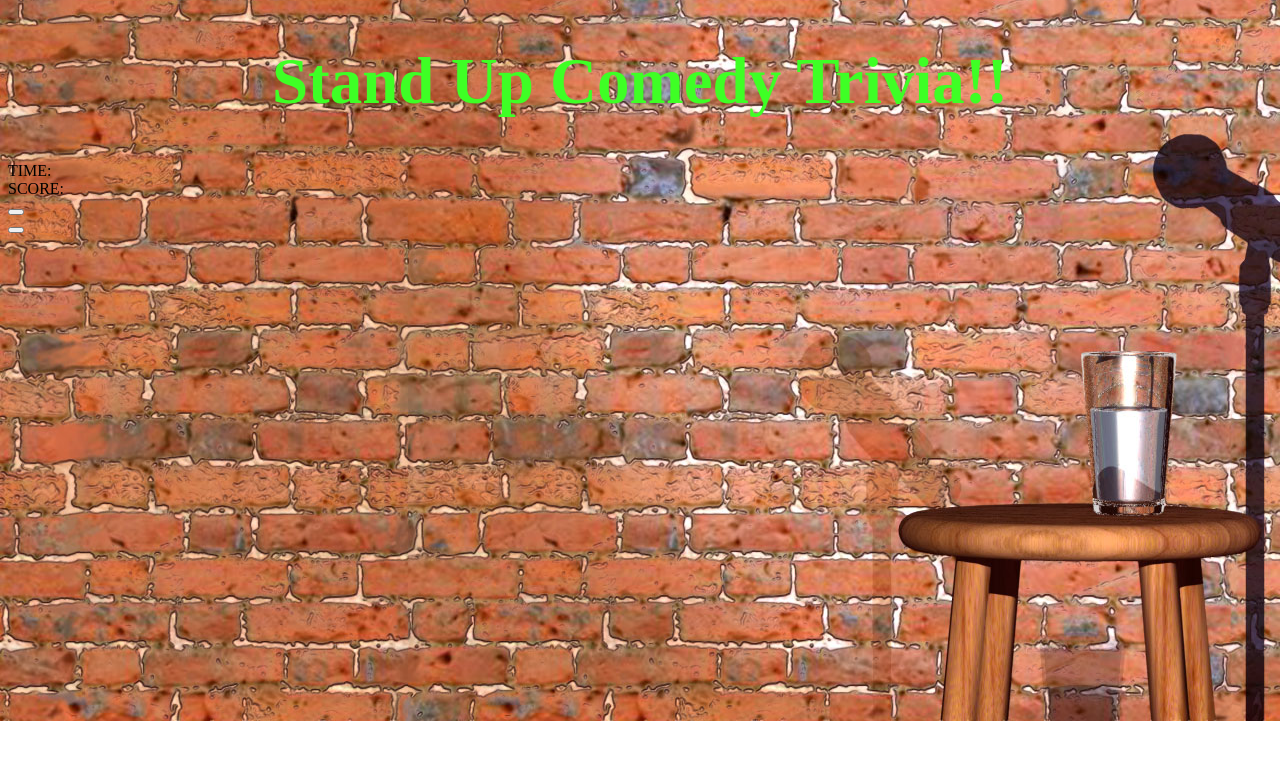
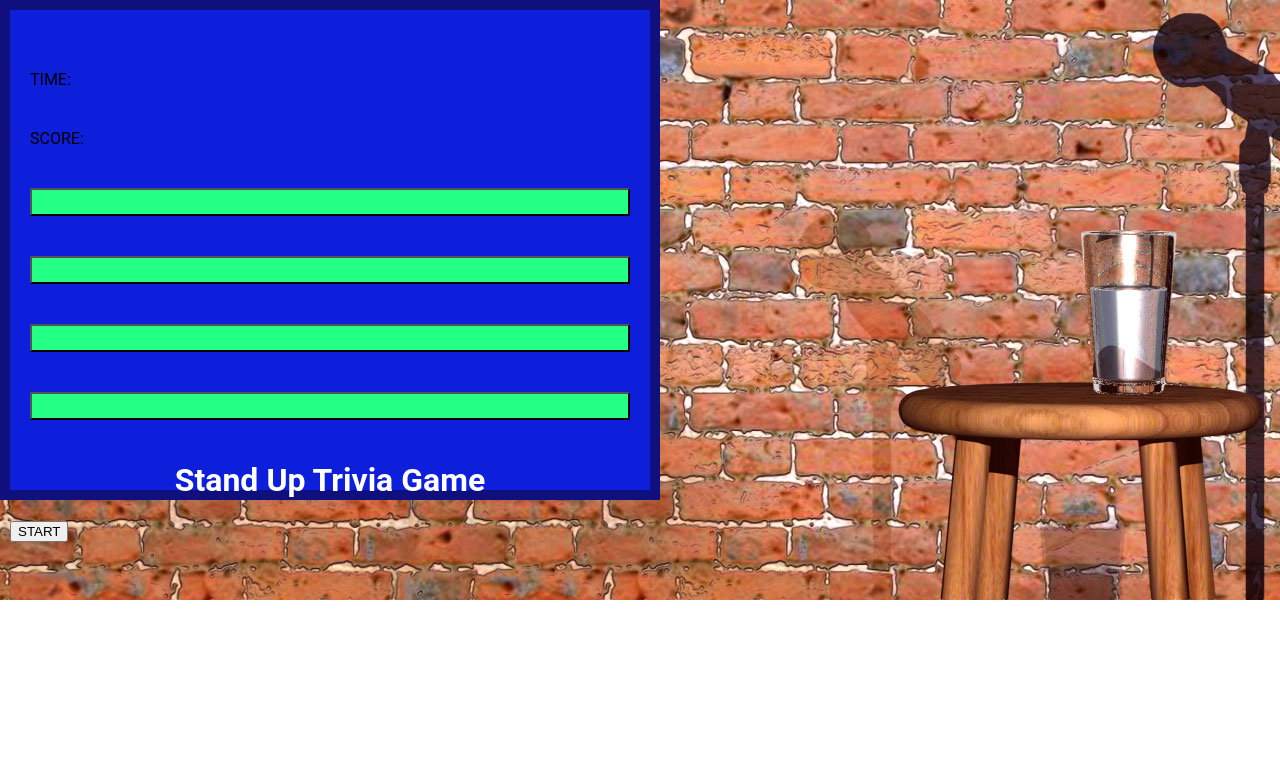
Before and after one commit to petemcl1978/TriviaGame, a plain HTML site: page index.html in a window 1280 px wide. Drawn offline with Linux system fonts and the light colour scheme.

Commit message:
working out what i want with the stage and background as well as colors

```diff
--- a/Assetts/css/styles.css
+++ b/Assetts/css/styles.css
@@ -1,10 +1,58 @@
 body{
    background-position: center;
 background-repeat: no-repeat;
+padding:0;
+margin: 0;
+width: 100%;
+height: 100%;
+font-family: "Roboto Mono",Roboto, san-serif;
+font-weight: 400;
 }
-h1 {
-    color: rgb(62, 255, 37);
-    font-weight: blod;
-    font-size: 65px;
-    text
+
+#stage {
+    width: 50%;
+    height: 60%;
+    border: 10px solid #0f0f7e;
+    background-color:#0e1fdc;
+    position: fixed;
+    top;0;
 }
+
+#gameContainer h1{
+    text-align: center;
+    font-size: 54;
+    padding: 0;
+    color: #fff;
+}
+
+#gameHeader {
+    display: none;
+    padding: 0 20px;
+}
+
+#gameChoices {
+    display; none;
+}
+
+.container {
+    padding: 20px;
+
+}
+#gameChoices button {
+    box-shadow: 0 2px 5px 0 rgba(0,0,0,0,26);
+    line-height: 32px;
+    border-radius: 2px;
+    font-size: 26px;
+    width: 100%;
+    outline:none;
+    boadrder: none;
+    background-color: hsl(147, 100%, 57%);
+    height: 100%;
+    display: block;
+    color: #fff;
+    cursor: pointer;
+    text-align: center;
+    padding: 12px;
+    font-family: "roboto Mono", Roboto, sans-serif;
+    font-weight: 400;
+}
--- a/index.html
+++ b/index.html
@@ -9,8 +9,6 @@
 </head>
 <body background="Assetts/images/StandupBackdrop.jpg">
 
-</div class=container>
-<h1 align="center">Stand Up Comedy Trivia!!</h1>
 
 <div id="stage">
     <div id="container">
@@ -36,6 +34,28 @@
             </div>
             <div class="left half">
                 <div class="container"><button id="buttonTwo" data-index="1"></button></div>
+                </div>
+                </div>
+                <div class="row">
+                    <div class="lefthalf">
+                        <div class="container"><button id="buttonThree" data-index="2"></button></div>
+                        </div>
+                        <div class="left half">
+                            <div class="container"><button id="buttonThree" data-index="3"></button></div>
+                        </div>
+                    </div>
+                    <h1 id="title">Stand Up Trivia Game</h1>
+                 </div>
+                 <button id="startButton">START</button>
+               </div>
+             </div>
+             <div id="modal_window">
+              <div class="modal_message">
+                <p></p>
+             </div>
+                        </div>
+                    </div>
+                </div>
 
             </div>
         </div>
```
